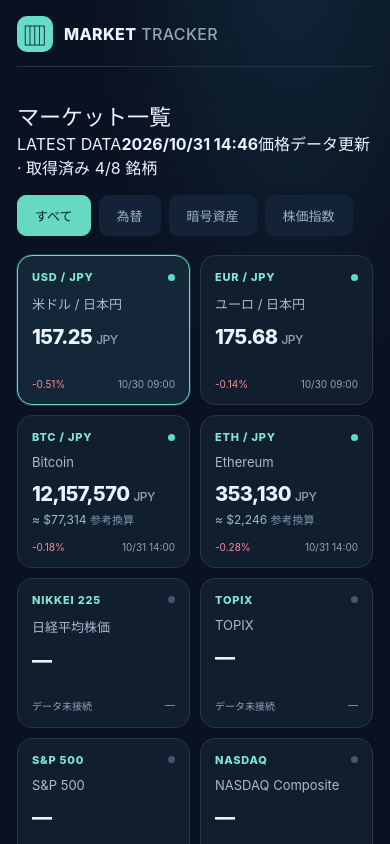
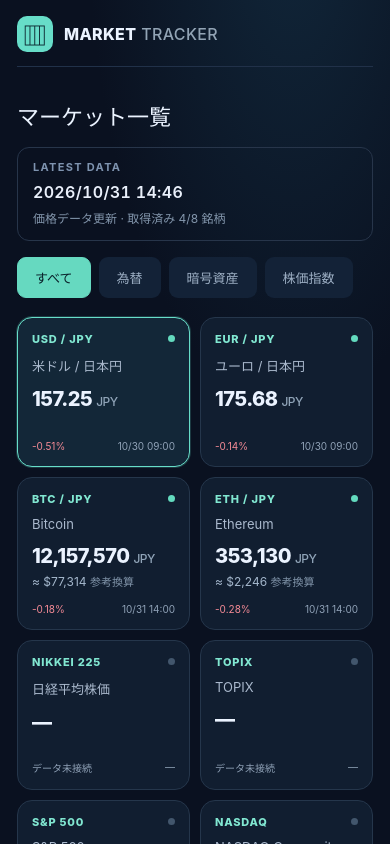
Before and after one commit to naoiw/market-tracker, a React (Vite) app: page / in a window 390 px wide. Shown: the top 844 px of the page. Built offline with nearby package versions, Linux system fonts and the light colour scheme.

Commit message:
style: standardize latest data typography and responsive panel

```diff
--- a/src/styles.css
+++ b/src/styles.css
@@ -126,14 +126,42 @@
   font-size:22px;
   margin:0
 }
-.market-status {
-  display:flex;
-  gap:6px 16px;
-  align-items:center;
-  flex-wrap:wrap;
-  color:#90a2b7;
-  font-size:12px
+
+/* Shared visual pattern for the latest available data, not the browser fetch time. */
+.data-timestamp {
+  display: grid;
+  gap: 6px;
+  justify-items: end;
+  align-content: center;
+  min-width: 0;
+  text-align: right;
 }
+.data-timestamp__label {
+  color: #7e93af;
+  font-size: var(--chrome-caption-size);
+  font-weight: 700;
+  letter-spacing: .12em;
+  line-height: 1.4;
+}
+.data-timestamp__value {
+  color: #eaf0fb;
+  font-size: 16px;
+  font-weight: 600;
+  letter-spacing: .02em;
+  line-height: 1.4;
+  font-variant-numeric: tabular-nums;
+  white-space: nowrap;
+}
+.data-timestamp__detail {
+  color: #8396ac;
+  font-size: 12px;
+  line-height: 1.5;
+}
+.data-timestamp__detail a {
+  color: inherit;
+  text-underline-offset: 3px;
+}
+.data-timestamp__detail a:hover { color: #c3d4e9; }
 .filter-row {
   display:flex;
   gap:8px;
@@ -384,9 +412,6 @@
   }
 }
 @media(max-width:600px) {
-  .market-status {
-    margin-top:8px
-  }
   .topbar,main,footer {
     padding-left:var(--chrome-gutter);
     padding-right:var(--chrome-gutter)
@@ -473,3 +498,23 @@
 @media (max-width: 620px) {
   :root { --chrome-gutter: 17px; --chrome-header-height: 67px; }
 }
+
+
+/* Responsive latest-data panel shared with the other data dashboards. */
+@media (max-width: 700px) {
+  .section-heading {
+    display: flex;
+    flex-direction: column;
+    align-items: flex-start;
+    gap: 16px;
+  }
+
+  .data-timestamp {
+    width: 100%;
+    justify-items: start;
+    text-align: left;
+    padding: 12px 15px;
+    border: 1px solid #27354a;
+    border-radius: 12px;
+  }
+}
```
